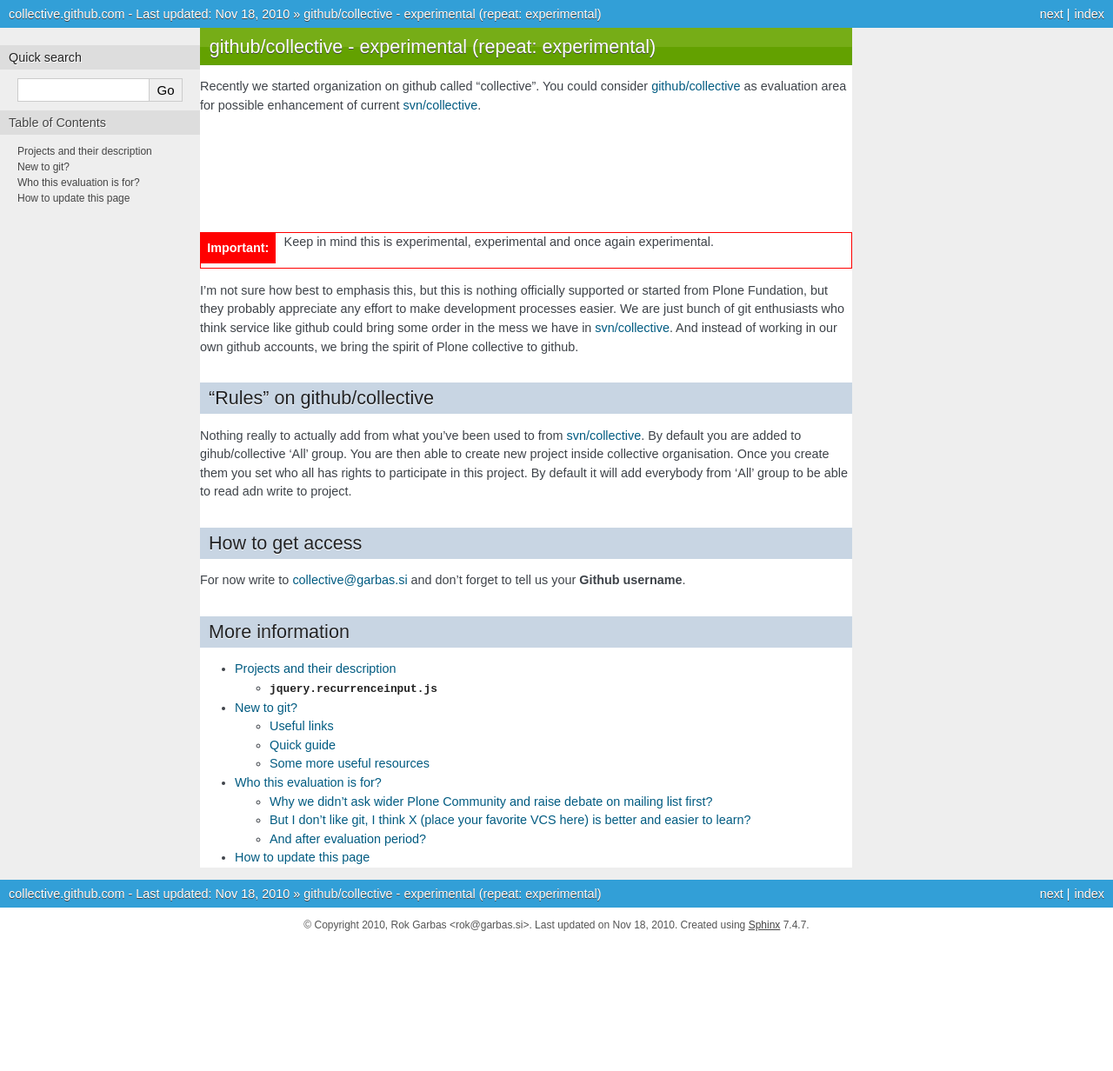
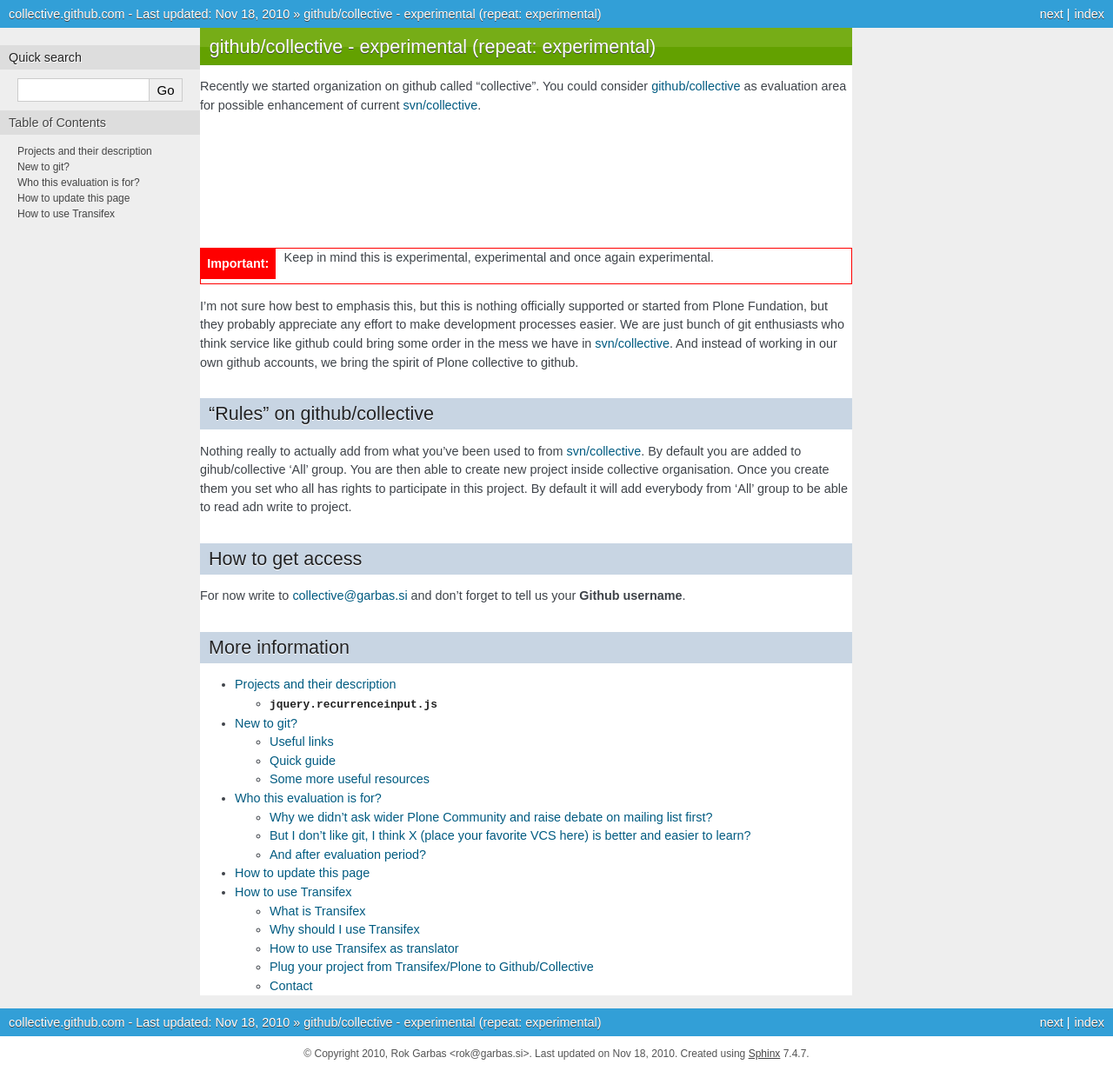
Before and after one commit to collective/Collective, a Sphinx documentation site: the page built from source/index.rst, in a window 1280 px wide. Shown: the whole page at 87% size. Built offline with Sphinx 7.4.7, drawn with Linux system fonts in a browser that asks for light colours; nearby versions of some CDN libraries; library files that are not in the unit come from our copies; before the commit the page ends 1084 px from its top, so only the background shows below that; some of the changed lines change nothing that is shown.

Commit message:
add transifex page

```diff
--- /dev/null
+++ b/source/how_to_transifex.rst
@@ -0,0 +1,58 @@
+How to use Transifex_
+=====================
+
+What is Transifex_
+------------------
+
+Transifex is an open service allowing people to collaboratively translate
+software, documentation and other types of projects. Designed as a hub for
+translations of open source projects, Transifex supports translations straight
+from the project's source.
+
+Why should I use Transifex_
+---------------------------
+
+I see two main reasons:
+
+* Let non technical people contribute to translation of your add-on.
+* `Monitor status of translations`_
+
+How to use Transifex_ as translator
+-----------------------------------
+
+* register on transifex.net
+* join or create a team for your language for the Plone project
+* once it is validated you can participate to project
+
+Current status: We use transifex to monitor translations, but we work on
+integration with svn collective. but github is already supported. So if the
+project is hosted on github/collective you can start to translate the project.
+
+Plug your project from `Transifex/Plone`_ to Github/Collective
+--------------------------------------------------------------
+
+If you are add-on developper you should consider asking for maintainer role
+at `Transifex/Plone`_ to be able to add your project as 'component'.
+
+Once you have added your project follow the steps described under 'Submission'
+tab:
+
+* validate the repository
+ * download README.transifex from Transifex.
+ * add it to your repository
+ * push it to github/collective/yourproject
+* check allow submission
+* choose 'The upstream repository directly'
+* And voila, it's working !
+
+The first commit from transifex to github/collective is available here:
+https://github.com/collective/collective.gallery/commit/dfccbfb530ee984459630ae32ef8a8020f72e9d2
+
+Contact
+-------
+
+For any feedback, you can contact me at toutpt at gmail dot com.
+
+.. _`Transifex`: http://www.transifex.net
+.. _`Transifex/Plone`: http://www.transifex.net/projects/p/Plone/
+.. _`Monitor status of translations`: http://toutpt.wordpress.com/collective-translations/
--- a/source/index.rst
+++ b/source/index.rst
@@ -46,6 +46,7 @@
     new_to_git
     about
     how_to_update
+    how_to_transifex
 
 
 .. _`collective@garbas.si`: mailto:collective@garbas.si
```
